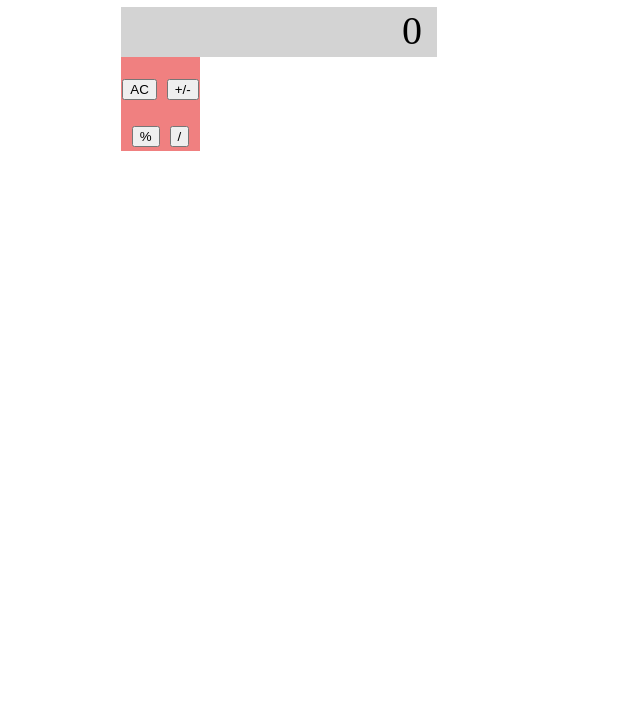
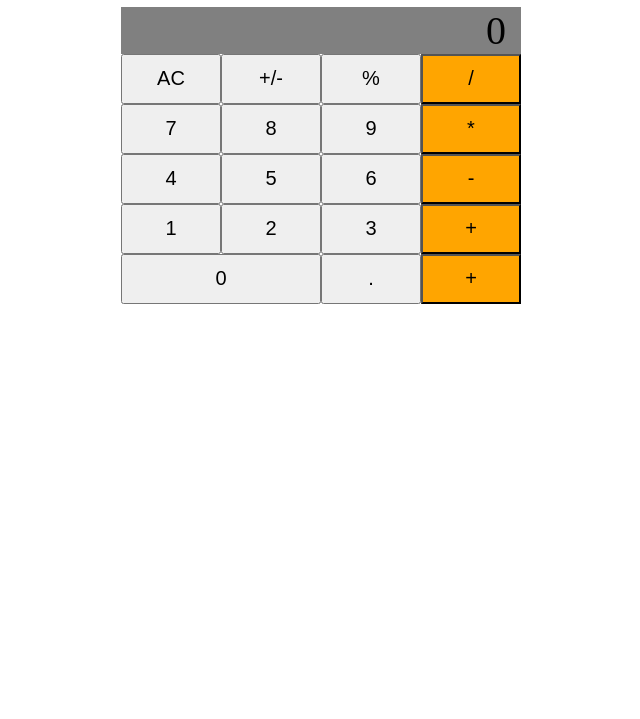
Before and after one commit to khatruong2009/CalculatorProject, a plain HTML site: page index.html in a window 1280 px wide. Shown: the part 81-800 px from the top of the page, without its empty margins (361-1001 px from the left). Drawn offline with Linux system fonts and the light colour scheme.

Commit message:
almost finished with the css for calculator

```diff
--- a/index.html
+++ b/index.html
@@ -14,7 +14,7 @@
    <h1>Calculator</h1>
   </div>
 
-  <div class="display line">
+  <div class="display">
    <p>0</p>
   </div>
 
@@ -22,8 +22,36 @@
    <button class="col-1">AC</button>
    <button class="col-2">+/-</button>
    <button class="col-3">%</button>
-   <button class="col-4">/</button>
+   <button class="col-4 operator">/</button>
   </div>
+
+  <div class="line" id="line2">
+   <button class="col-1">7</button>
+   <button class="col-2">8</button>
+   <button class="col-3">9</button>
+   <button class="operator" class="col-4">*</button>
+  </div>
+
+  <div class="line" id="line3">
+   <button class="col-1">4</button>
+   <button class="col-2">5</button>
+   <button class="col-3">6</button>
+   <button class="operator" class="col-4">-</button>
+  </div>
+
+  <div class="line" id="line4">
+   <button class="col-1">1</button>
+   <button class="col-2">2</button>
+   <button class="col-3">3</button>
+   <button class="operator" class="col-4">+</button>
+  </div>
+
+  <div class="line" id="line5">
+   <button class="zero">0</button>
+   <button class="col-3">.</button>
+   <button class="operator" class="col-4">+</button>
+  </div>
+
  </div>
 
 
--- a/style.css
+++ b/style.css
@@ -10,7 +10,6 @@ body {
  text-align: center;
  display: grid;
  grid-template-columns: repeat(4, 1fr);
- grid-auto-rows: minmax(50px, auto);
 }
 
 /*The title*/
@@ -19,14 +18,39 @@ body {
 }
 
 .line {
- background-color: lightcoral;
  font-size: 40px;
+ width: 400px;
+ display: grid;
+ grid-template-columns: repeat(4, 1fr);
+ grid-auto-rows: minmax(50px, auto);
+}
+
+.line button {
+ font-size: 20px;
+}
+
+#line2 {
+ grid-row: 4/5;
+}
+
+#line3 {
+ grid-row: 5/6;
+}
+
+#line4 {
+ grid-row: 6/7;
+}
+
+#line5 {
+ grid-row: 7/8;
 }
 
 /*the number display on the calculator*/
 .display {
- background: lightgray;
+ background:gray;
  grid-column: 1/5;
+ font-size: 40px;
+
 }
 
 .display p {
@@ -43,3 +67,19 @@ body {
 .col-2 {
  grid-column: 2/3;
 }
+
+.col-3 {
+ grid-column: 3/4;
+}
+
+.col-4 {
+ grid-column: 4/5;
+}
+
+.zero {
+ grid-column: 1/3;
+}
+
+.operator {
+ background-color: orange;
+}
```
